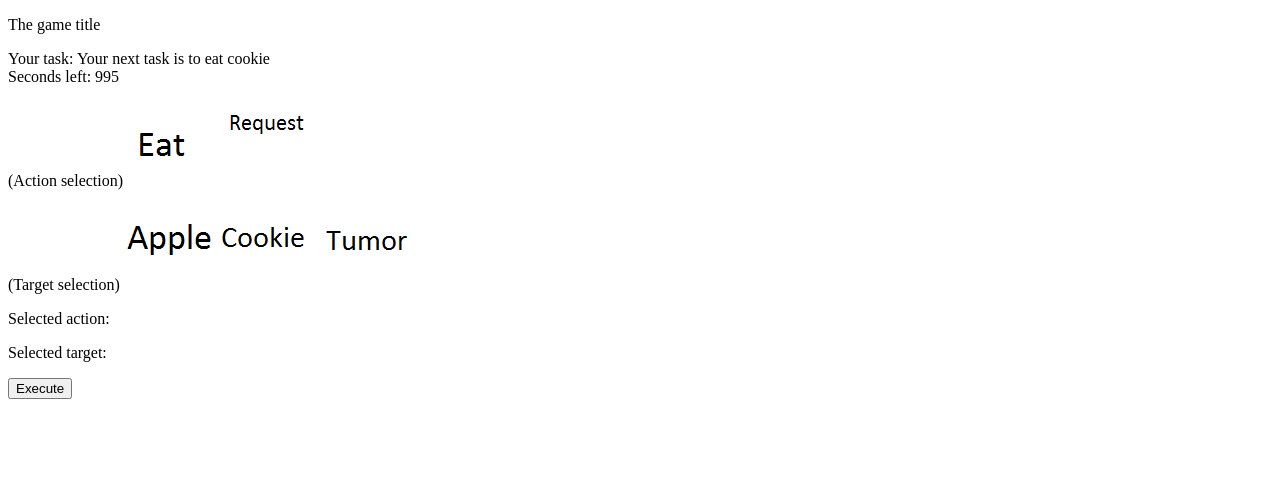
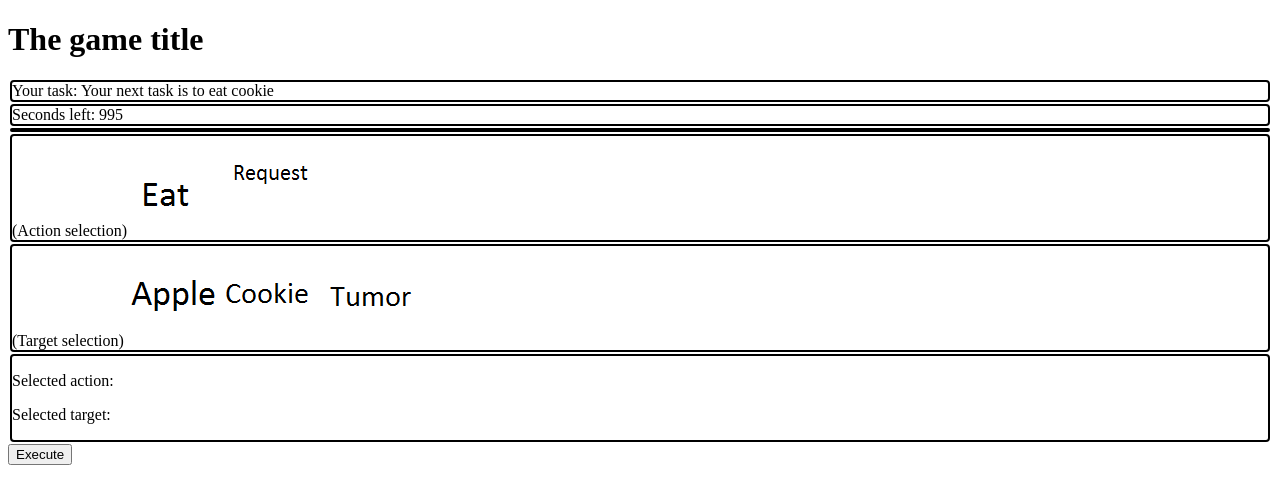
Before and after one commit to javiho/siansaksapeli, a website: page public_html/index.html in a window 1280 px wide. Drawn offline with Linux system fonts and the light colour scheme.

Commit message:
first playable version

```diff
--- a/public_html/index.html
+++ b/public_html/index.html
@@ -1,9 +1,4 @@
 <!DOCTYPE html>
-<!--
-To change this license header, choose License Headers in Project Properties.
-To change this template file, choose Tools | Templates
-and open the template in the editor.
--->
 <html>
     <head>
         <title>TODO supply a title</title>
@@ -17,15 +12,23 @@ and open the template in the editor.
         <script src="jquery-3.1.1.js"></script>
         <script src="ui_main.js"></script>
         <script src="initialization.js"></script>
+        <style>
+            .area{
+                border: 2px solid;
+                border-radius: 4px;
+                margin: 2px;
+            }
+        </style>
     </head>
     <body>
         <div>
-            <p>The game title</p>
-            <div id="instructionArea">(Instruction area)</div>
-            <div id="timerArea">(Timer area)</div>
-            <div id="actionSelection">(Action selection)</div>
-            <div id="targetSelection">(Target selection)</div>
-            <div id="selectedInfoArea">
+            <h1>The game title</h1>
+            <div id="instructionArea" class="area">(Instruction area)</div>
+            <div id="timerArea" class="area">(Timer area)</div>
+            <div id="messageLogArea" class="area">(Message log area)</div>
+            <div id="actionSelection" class="area">(Action selection)</div>
+            <div id="targetSelection" class="area">(Target selection)</div>
+            <div id="selectedInfoArea" class="area">
                 <p>Selected action: <span id="selectedActionInfo"></span></p>
                 <p>Selected target: <span id="selectedTargetInfo"></span></p>
             </div>
--- a/public_html/language_manager.js
+++ b/public_html/language_manager.js
@@ -4,8 +4,10 @@ var languageManager = new function(){
     var rules = [];
     this.transformText = function(text){
         var t = text;
+        //console.log("original text: " + text);
         rules.forEach(function(rule){
             t = rule(t);
+            //console.log("new t: " + t);
         });
         return t;
     };
@@ -18,8 +20,10 @@ var languageManager = new function(){
         var replacerIndex = Math.floor(Math.random() * possible.length);
         var replaced = possible.charAt(replacedIndex);
         var replacer = possible.charAt(replacerIndex);
+        var replacedRegExp = new RegExp(replaced, "g");
         var rule = function(text){
-            var newText = text.replace(replaced, replacer);
+            //console.log("replaced: " + replacedRegExp + ", replacer: " + replacer);
+            var newText = text.replace(replacedRegExp, replacer);
             return newText;
         };
         return rule;
--- a/public_html/task_manager.js
+++ b/public_html/task_manager.js
@@ -2,8 +2,7 @@
 
 /*
  * BUGIT:
- * Aika kuluu nopeasti.
- * Kielensekoitussääntöjä ei sovelleta samalla tavalla tehtävien kuvauksiin.
+ * Ajan saa pysäytettyä, kun käytetään alerttia. (Ratkaisu: ei käytetä alerttia.)
  */
 
 var taskManager = new function(){
@@ -18,7 +17,7 @@ var taskManager = new function(){
         currentTask = generateNewTask();
         displayTask(currentTask);
         //console.log("intervalli asetetaan");
-        oncePerS = window.setInterval(secondPassed, 1000);//PITÄISI OLLA SETTIMEOUT
+        oncePerS = window.setInterval(secondPassed, 1000);
         document.addEventListener('newDeedDone', function(e){
             var d = e.detail;
             if(areDeedsEqual(currentTask, d)){
@@ -42,7 +41,7 @@ var taskManager = new function(){
         var spEvent = new CustomEvent('secondPassed', {'detail': secondsLeft});
         document.dispatchEvent(spEvent);
         if(secondsLeft <= 0){
-            window.clearInterval(oncePerS);//PITÄISI OLLA SETTIMEOUT
+            window.clearInterval(oncePerS);
             taskTimeUp();
         }
     };
@@ -69,6 +68,8 @@ var taskManager = new function(){
         currentTask = newTask;
         assert.isDef(currentTask);
         displayTask(currentTask);
+        window.clearInterval(oncePerS);
+        secondsLeft = defaultTaskTime;
         oncePerS = window.setInterval(secondPassed, defaultTaskTime);//PITÄISI OLLA SETTIMEOUT
     };
 
--- a/public_html/ui_main.js
+++ b/public_html/ui_main.js
@@ -10,6 +10,7 @@ var ui = new function(){
     var selectedInfoArea;
     var selectedTargetInfo;
     var selectedActionInfo;
+    var messageLogArea;
     //The above are jQuery objects
     var actionExecutionButton;
 
@@ -17,11 +18,11 @@ var ui = new function(){
     var _actions;
 
     //jQuery
-    var selectedTargetImage;//TARVITAANKO?
-    var selectedActionImage;//TARVITAANKO?
-
-    var selectedActionName;
-    var selectedTargetName;
+//    var selectedTargetImage;//TARVITAANKO?
+//    var selectedActionImage;//TARVITAANKO?
+//
+//    var selectedActionName;
+//    var selectedTargetName;
 
     this.initializeView = function(actions, targets){
         actionSelection = $(actionSelectionId);
@@ -32,6 +33,7 @@ var ui = new function(){
         selectedTargetInfo = $('#selectedTargetInfo');
         selectedActionInfo = $('#selectedActionInfo');
         actionExecutionButton = $('#actionExecutionButton');
+        messageLogArea = $('#messageLogArea');
         actionExecutionButton.click(onActionExecutionButton);
 
         _objects = targets;
@@ -40,7 +42,7 @@ var ui = new function(){
         document.addEventListener('taskCreated', function(e){
             //console.log("taskCreated listened");
             var ti = e.detail.instructionText;
-            //console.log("ti: " + ti);
+            console.log("ti: " + ti);
             var gibberishedInst = languageManager.transformText(ti);
             ui.changeInstructions(gibberishedInst);//TOIMIIKO?
         });
@@ -56,20 +58,26 @@ var ui = new function(){
             assert.isDef(d);
             assert.isDef(d.action);
             assert.isDef(d.target);
-            alert("You can't " + d.action.name + " " + d.target.name + "!");
+            //alert("You can't " + d.action.name + " " + d.target.name + "!");
+            appendToMessageLog("You can't " + d.action.name + " " + d.target.name + "!");
         });
         document.addEventListener('taskCompleted', function(e){
             var d = e.detail;
-            alert("Task '" + d.action.name + " " + d.target.name + "' completed");
+            //alert("Task '" + d.action.name + " " + d.target.name + "' completed");
+            appendToMessageLog("Task '" + d.action.name + " " + d.target.name + "' completed");
         });
         document.addEventListener('deedDoneButNotTaskCompleted', function(e){
             var d = e.detail;
-            alert("You did: '" + d.action.name + " " + d.target.name + "', but " +
+            //alert("You did: '" + d.action.name + " " + d.target.name + "', but " +
+            //        "that wasn't your task.");
+            appendToMessageLog("You did: '" + d.action.name + " " + d.target.name + "', but " +
                     "that wasn't your task.");
         });
 
         addImages(actionSelection, actions, "action");
         addImages(targetSelection, targets, "object");
+
+        messageLogArea.empty();
     };
 
     this.changeInstructions = function(instructions){
@@ -184,6 +192,20 @@ var ui = new function(){
         }
     };
 
+    var appendToMessageLog = function(newMessage){
+        messageLogArea.append('<p>' + newMessage + '</p>');
+    };
+//    var displayAlertMessage = function(message) {
+//        var timeOut = 5;
+//        var messageBox = $('#messageBox');
+//        messageBox.text(message).fadeIn();
+//        messageBox.css("display", "block");
+//        setTimeout(function(){
+//            messageBox.fadeOut();
+//            messageBox.css("display", "none");
+//        }, timeOut * 1000);
+//    };
+
 //    var murderChildren = function(el){
 //        while(el.childNodes.length > 0){
 //            el.removeChild(el.childNodes[0]);
```
